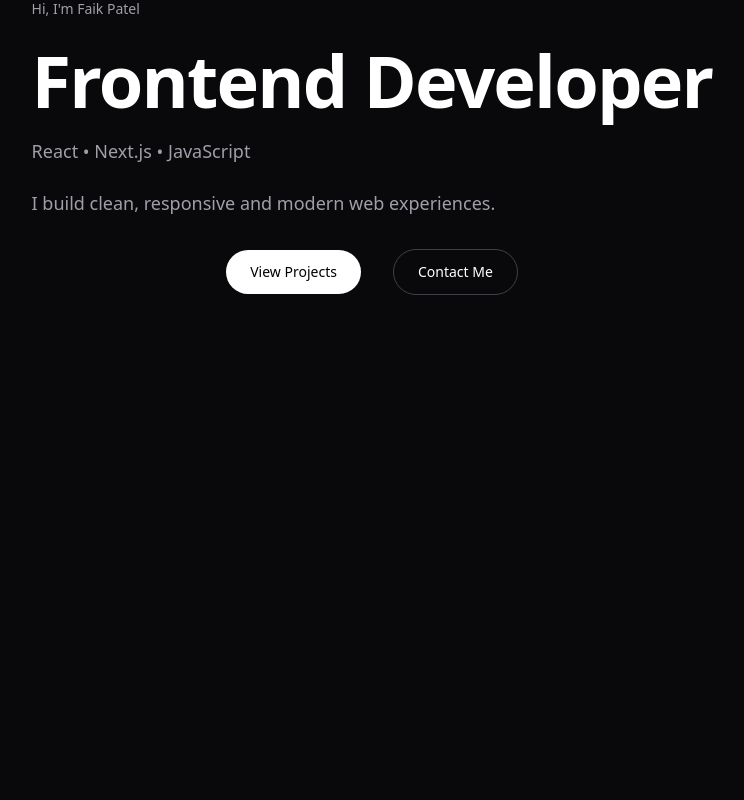
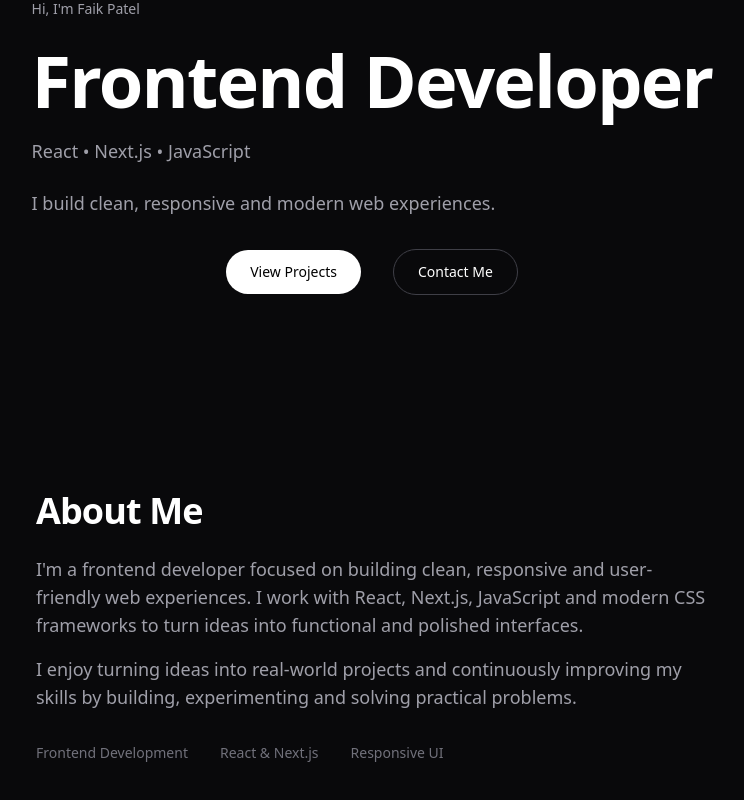
Before and after one commit to faikp/my-portfolio, a Next.js app: page / in a window 1280 px wide. Shown: the part 282-1082 px from the top of the page, without its empty margins (268-1012 px from the left). Before the commit the page ends 800 px from the top, so only its background shows below. Built offline with nearby package versions, Linux system fonts and the light colour scheme.

Commit message:
added About section

```diff
--- a/src/app/page.jsx
+++ b/src/app/page.jsx
@@ -1,11 +1,13 @@
 import Navbar from "@/components/Navbar";
 import Hero from "@/components/Hero";
+import About from "@/components/About";
 
 export default function Home() {
   return (
     <>
     <Navbar />
     <Hero />
+    <About />
     </>
   );
 }
--- /dev/null
+++ b/src/components/About.jsx
@@ -0,0 +1,53 @@
+"use client";
+import { AnimatePresence, motion } from "framer-motion";
+
+export default function About() {
+  return (
+    <section id="about" className="mx-auto max-w-4xl px-6 py-16">
+      <motion.h2
+        initial={{ opacity: 0, y: 20 }}
+        whileInView={{ opacity: 1, y: 0 }}
+        viewport={{ once: true }}
+        transition={{ duration: 0.5 }}
+        className="text-3xl font-semibold tracking-tight text-white md:text-4xl"
+      >
+        About Me
+      </motion.h2>
+
+      <motion.p
+        initial={{ opacity: 0, y: 20 }}
+        whileInView={{ opacity: 1, y: 0 }}
+        viewport={{ once: true }}
+        transition={{ duration: 0.5, delay: 0.1 }}
+        className="mt-6 max-w-2xl text-base leading-7 text-zinc-400 md:text-lg"
+      >
+        I'm a frontend developer focused on building clean, responsive and
+        user-friendly web experiences. I work with React, Next.js, JavaScript
+        and modern CSS frameworks to turn ideas into functional and polished
+        interfaces.
+      </motion.p>
+      <motion.p
+        initial={{ opacity: 0, y: 20 }}
+        whileInView={{ opacity: 1, y: 0 }}
+        viewport={{ once: true }}
+        transition={{ duration: 0.5, delay: 0.2 }}
+        className="mt-4 max-w-2xl text-base leading-7 text-zinc-400 md:text-lg"
+      >
+        I enjoy turning ideas into real-world projects and continuously
+        improving my skills by building, experimenting and solving practical
+        problems.
+      </motion.p>
+      <motion.div
+        initial={{ opacity: 0, y: 15 }}
+        whileInView={{ opacity: 1, y: 0 }}
+        viewport={{ once: true }}
+        transition={{ duration: 0.5, delay: 0.3 }}
+        className="mt-8 flex flex-wrap gap-x-8 gap-y-3 text-sm text-zinc-500"
+      >
+        <span>Frontend Development</span>
+        <span>React & Next.js</span>
+        <span>Responsive UI</span>
+      </motion.div>
+    </section>
+  );
+}
--- a/src/components/Navbar.jsx
+++ b/src/components/Navbar.jsx
@@ -30,6 +30,13 @@ export default function Navbar() {
               className="text-sm text-zinc-400 transition-colors duration-200 hover:text-white"
             >
               Skills
+            </a>
+
+            <a
+              href="#skills"
+              className="text-sm text-zinc-400 transition-colors duration-200 hover:text-white"
+            >
+              Education
             </a>
 
             <a
@@ -78,6 +85,14 @@ export default function Navbar() {
               </a>
 
               <a
+                href="#skills"
+                onClick={() => setIsOpen(false)}
+                className="py-1 text-sm text-zinc-400 transition-colors duration-200 hover:text-white"
+              >
+                Education
+              </a>
+
+              <a
                 href="#projects"
                 onClick={() => setIsOpen(false)}
                 className="py-1 text-sm text-zinc-400 transition-colors duration-200 hover:text-white"
```
